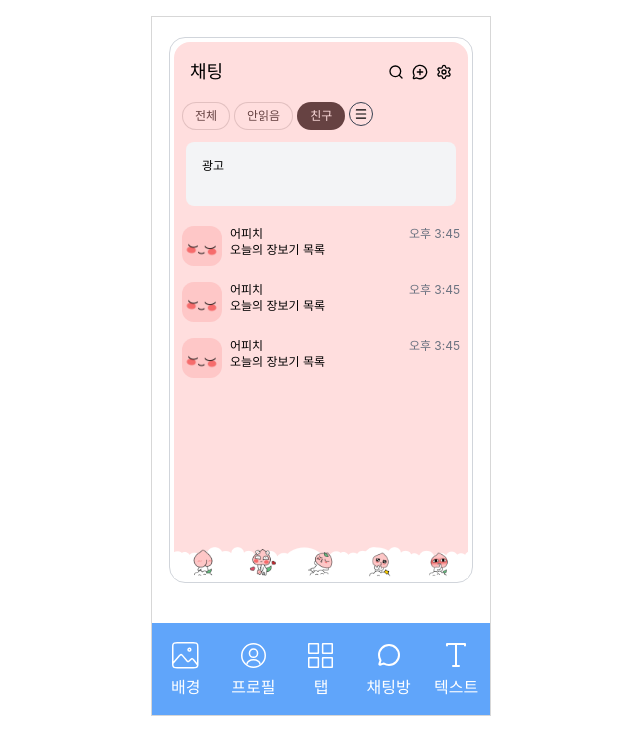
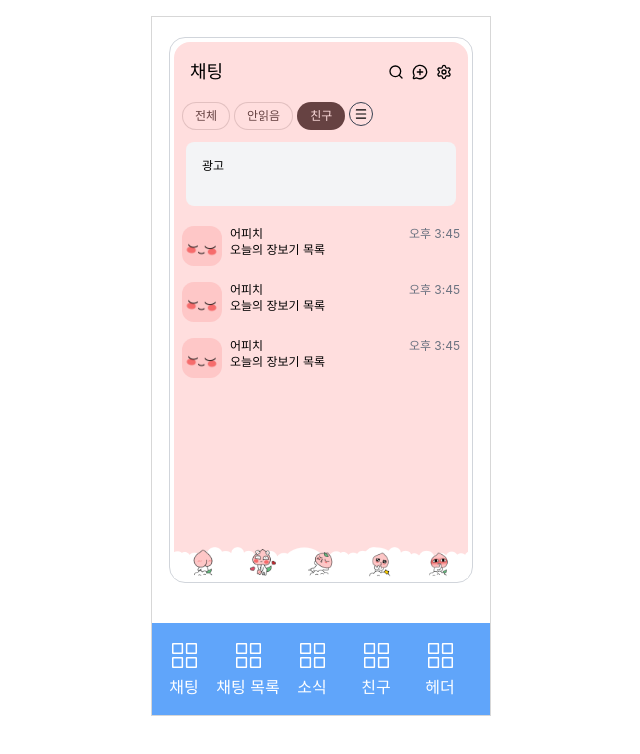
Before and after one commit to kakao-theme-maker/Web-frontend, a React (Vite) app: page /custom in a window 1280 px wide. Shown: the top 754 px of the page, without its empty margins (319-959 px from the left). Built offline with nearby package versions, Linux system fonts and the light colour scheme; no server answers; a web font is replaced by a local one.

Commit message:
feat: connect tab navigation links to custom preview routes (#73)

```diff
--- a/src/components/custom/CustomCategoryTab.tsx
+++ b/src/components/custom/CustomCategoryTab.tsx
@@ -18,7 +18,7 @@ export default function CustomCategoryTab({
   return (
     <Link
       to={href}
-      className={`flex flex-col items-center cursor-pointer bg-blue-400
+      className={`w-16 flex-shrink-0 flex flex-col items-center cursor-pointer bg-blue-400
           py-4 gap-1
         ${isSelected ? "text-blue-500" : "text-gray-500"}`}
       onClick={onClick}
--- /dev/null
+++ b/src/components/preview/PreviewFeed.tsx
@@ -0,0 +1,7 @@
+import React from 'react'
+
+export default function PreviewFeed() {
+  return (
+    <div>PreviewFeed</div>
+  )
+}
--- /dev/null
+++ b/src/components/preview/PreviewHeader.tsx
@@ -0,0 +1,7 @@
+import React from 'react'
+
+export default function PreviewHeader() {
+  return (
+    <div>PreviewHeader</div>
+  )
+}
--- /dev/null
+++ b/src/components/preview/PreviewNotice.tsx
@@ -0,0 +1,7 @@
+import React from 'react'
+
+export default function PreviewNotice() {
+  return (
+    <div>PreviewNotice</div>
+  )
+}
--- /dev/null
+++ b/src/components/preview/PreviewTabBar.tsx
@@ -0,0 +1,7 @@
+import React from 'react'
+
+export default function PreviewTabBar() {
+  return (
+    <div>PreviewTabBar</div>
+  )
+}
--- a/src/layouts/CustomLayout.tsx
+++ b/src/layouts/CustomLayout.tsx
@@ -1,4 +1,18 @@
 import { Outlet } from "react-router-dom";
+import TabsIcon from "@/components/icons/custom/tab.svg?react";
+import type { ICategoryTab } from "@/types/custom/types";
+import CustomCategoryTab from "@/components/custom/CustomCategoryTab";
+
+const tabs: ICategoryTab[] = [
+  { id: "chatRoom", icon: <TabsIcon />, label: "채팅", href: "/custom/chat-room" },
+  { id: "chatRoomList", icon: <TabsIcon />, label: "채팅 목록", href: "/custom/chat-room-list" },
+  { id: "feed", icon: <TabsIcon />, label: "소식", href: "/custom/feed" },
+  { id: "friends", icon: <TabsIcon />, label: "친구", href: "/custom/friends" },
+  { id: "header", icon: <TabsIcon />, label: "헤더", href: "/custom/header" },
+  { id: "notice", icon: <TabsIcon />, label: "알림", href: "/custom/notice" },
+  { id: "passcode", icon: <TabsIcon />, label: "잠금화면", href: "/custom/passcode" },
+  { id: "tabBar", icon: <TabsIcon />, label: "탭", href: "/custom/tab-bar" },
+];
 
 export default function CustomLayout() {
   return (
@@ -6,6 +20,11 @@ export default function CustomLayout() {
       <div className="flex min-h-screen items-start justify-center bg-white py-4">
         <div id="phone-root" className="relative flex h-[700px] w-[340px] flex-col overflow-hidden border border-secondary-200">
           <Outlet />
+          <div className="flex overflow-x-auto absolute bottom-0 w-full">
+            {tabs.map(tab => (
+              <CustomCategoryTab key={tab.id} icon={tab.icon} label={tab.label} href={tab.href} />
+            ))}
+          </div>
         </div>
       </div>
     </div>
--- a/src/pages/custom/CustomMainPage.tsx
+++ b/src/pages/custom/CustomMainPage.tsx
@@ -13,11 +13,14 @@ import PreviewChatRoomList from "@/components/preview/PreviewChatRoomList";
 
 
 const tabs: ICategoryTab[] = [
-  { id: "background", icon: <BackgroundIcon />, label: "배경", href: "/custom/background" },
-  { id: "profile", icon: <ProfileIcon />, label: "프로필", href: "/custom/profile" },
-  { id: "tabs", icon: <TabsIcon />, label: "탭", href: "/custom/tabs" },
-  { id: "chat", icon: <ChatIcon />, label: "채팅방", href: "/custom/chat" },
-  { id: "text", icon: <TextIcon />, label: "텍스트", href: "/custom/text" },
+  { id: "chatRoom", icon: <TabsIcon />, label: "채팅", href: "/custom/chat-room" },
+  { id: "chatRoomList", icon: <TabsIcon />, label: "채팅 목록", href: "/custom/chat-room-list" },
+  { id: "feed", icon: <TabsIcon />, label: "소식", href: "/custom/feed" },
+  { id: "friends", icon: <TabsIcon />, label: "친구", href: "/custom/friends" },
+  { id: "header", icon: <TabsIcon />, label: "헤더", href: "/custom/header" },
+  { id: "notice", icon: <TabsIcon />, label: "알림", href: "/custom/notice" },
+  { id: "passcode", icon: <TabsIcon />, label: "잠금화면", href: "/custom/passcode" },
+  { id: "tabBar", icon: <TabsIcon />, label: "탭", href: "/custom/tab-bar" },
 ];
 
 export default function CustomMainPage() {
@@ -27,7 +30,7 @@ export default function CustomMainPage() {
       {/* <PreviewPasscode /> */}
       {/* <PreviewChatRoom /> */}
       <PreviewChatRoomList />
-      <div className="grid grid-cols-5 absolute bottom-0 w-full">
+      <div className="flex overflow-x-auto absolute bottom-0 w-full">
         {tabs.map(tab => (
           <CustomCategoryTab key={tab.id} icon={tab.icon} label={tab.label} href={tab.href} />
         ))}
--- a/src/routes/AppRoutes.tsx
+++ b/src/routes/AppRoutes.tsx
@@ -23,6 +23,14 @@ import { useAuthInit } from "../services/hooks/auth/useAuthInit.ts";
 import CustomLayout from "../layouts/CustomLayout.tsx";
 import CustomBackgroundPage from "@/pages/custom/CustomBackgroundPage.tsx";
 import CustomMainPage from "../pages/custom/CustomMainPage.tsx";
+import PreviewChatRoom from "@/components/preview/PreviewChatRoom.tsx";
+import PreviewChatRoomList from "@/components/preview/PreviewChatRoomList.tsx";
+import PreviewFeed from "@/components/preview/PreviewFeed.tsx";
+import PreviewFriends from "@/components/preview/PreviewFriends.tsx";
+import PreviewHeader from "@/components/preview/PreviewHeader.tsx";
+import PreviewNotice from "@/components/preview/PreviewNotice.tsx";
+import PreviewPasscode from "@/components/preview/PreviewPasscode.tsx";
+import PreviewTabBar from "@/components/preview/PreviewTabBar.tsx";
 
 function AuthInitializer({ children }: { children: React.ReactNode }) {
   const isInitialized = useAuthInit();
@@ -68,7 +76,14 @@ export default function AppRoutes() {
         </Route>
         <Route element={<CustomLayout />}>
           <Route path="/custom" element={<CustomMainPage />} />
-          <Route path="/custom/background" element={<CustomBackgroundPage />} />
+          <Route path="/custom/chat-room" element={<PreviewChatRoom />} />
+          <Route path="/custom/chat-room-list" element={<PreviewChatRoomList />} />
+          <Route path="/custom/feed" element={<PreviewFeed />} />
+          <Route path="/custom/friends" element={<PreviewFriends />} />
+          <Route path="/custom/header" element={<PreviewHeader />} />
+          <Route path="/custom/notice" element={<PreviewNotice />} />
+          <Route path="/custom/passcode" element={<PreviewPasscode />} />
+          <Route path="/custom/tab-bar" element={<PreviewTabBar />} />
         </Route>
       </Routes>
     </AuthInitializer>
```
